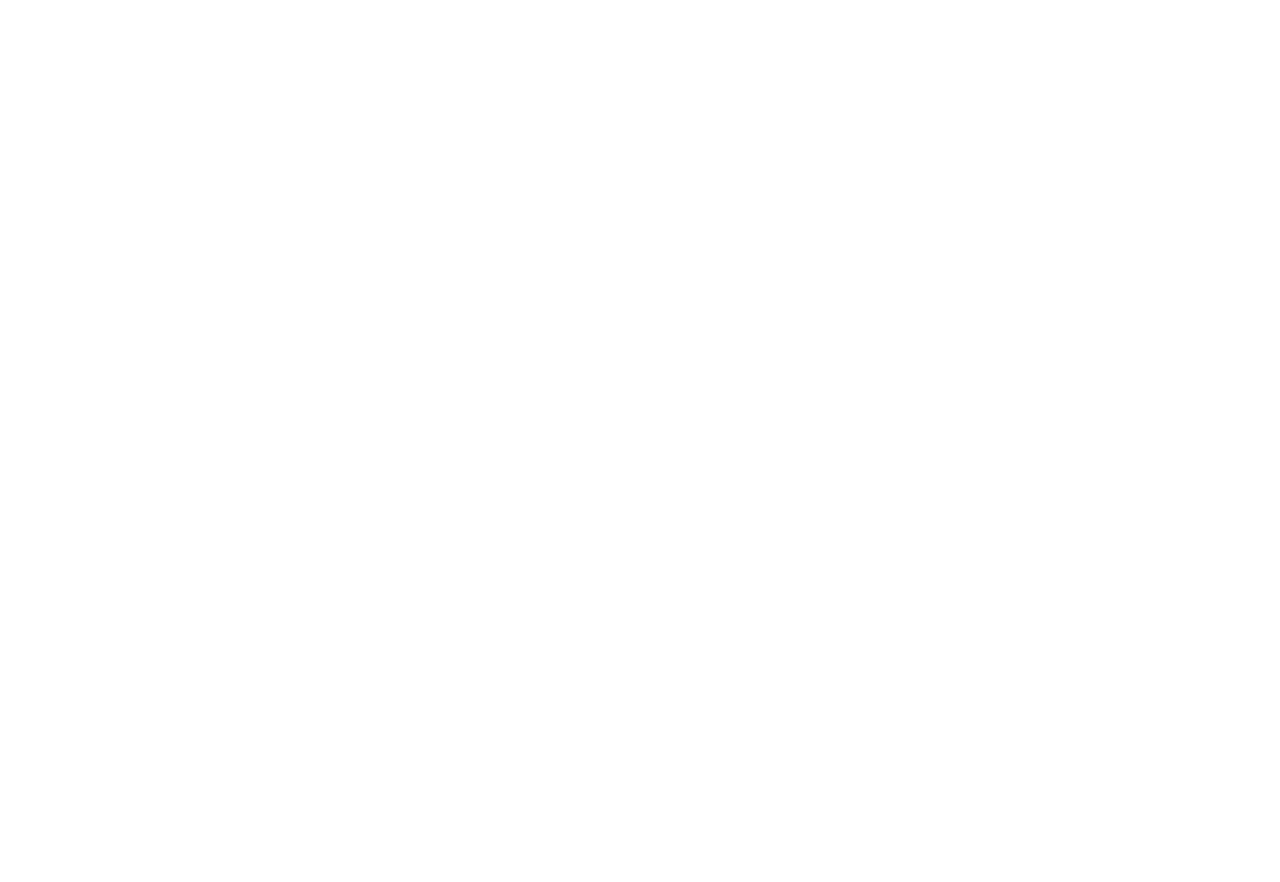
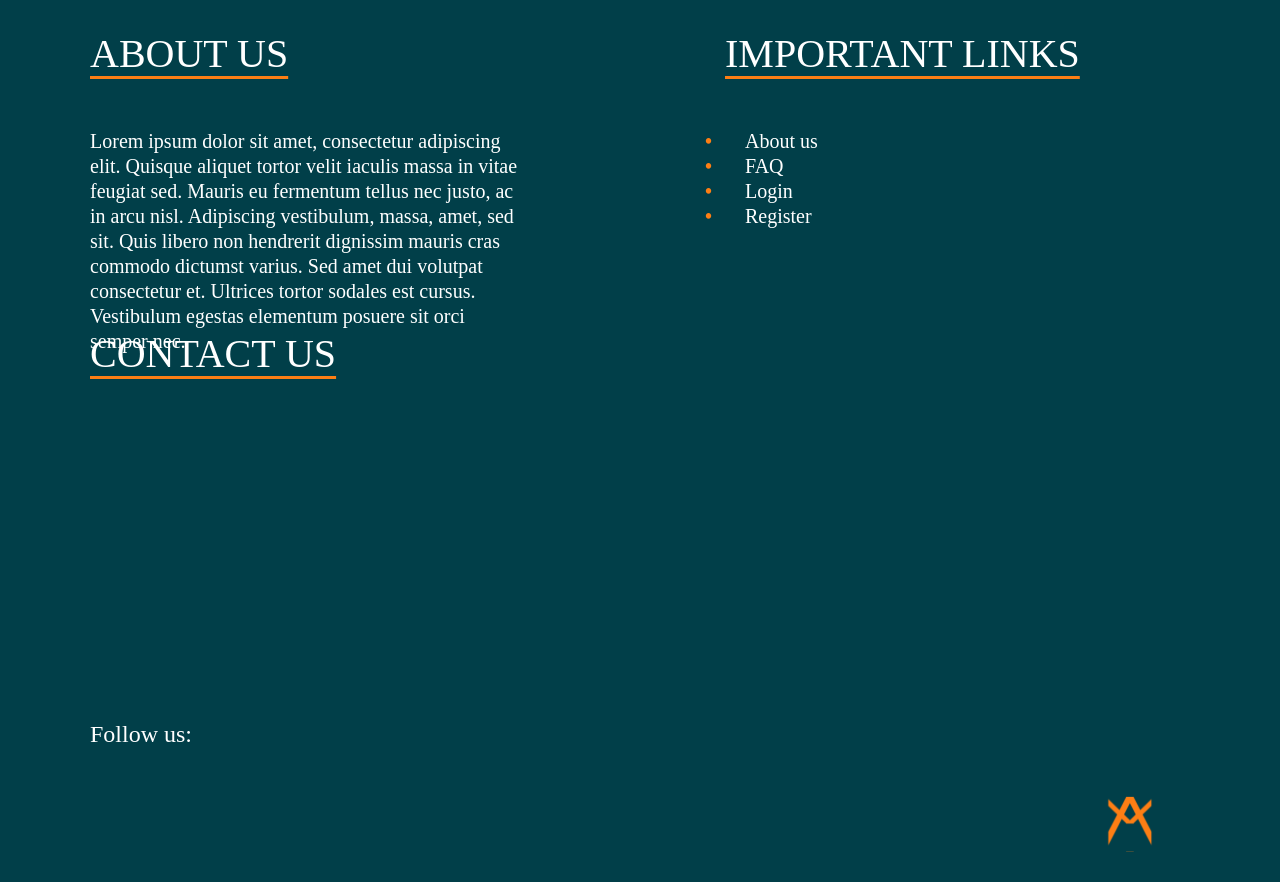
Before and after one commit to alwayswelcom/React_citi_finance, a React (Create React App) app: page / in a window 1280 px wide. Shown: the part 240-1122 px from the top of the page. Before the commit the page ends 800 px from the top, so only its background shows below. Built offline with nearby package versions, Linux system fonts and the light colour scheme.

Commit message:
Add: footer component

```diff
--- a/public/index.html
+++ b/public/index.html
@@ -3,7 +3,7 @@
   <head>
     <meta charset="utf-8" />
     <link rel="icon" href="%PUBLIC_URL%/favicon.png" />
-    <meta name="viewport" content="width=device-width, initial-scale=1" />
+    <meta name="viewport" content="width=device-width, initial-scale=1">
     <meta name="theme-color" content="#000000" />
     <meta
       name="description"
--- a/src/App.css
+++ b/src/App.css
@@ -1,5 +1,6 @@
 .App {
   text-align: center;
+  min-width: 393px;
 }
 
 .App-logo {
@@ -66,3 +67,13 @@
 .bg-dark {
   background-color: #373737;
 }
+
+a:link, :visited {
+  color: white;
+  text-decoration: none;
+}
+
+a:hover {
+  color: #FD7E14;
+  text-decoration: none;
+}
--- a/src/App.tsx
+++ b/src/App.tsx
@@ -2,12 +2,14 @@ import React from 'react';
 import logo from './logo.svg';
 import './App.css';
 
-import Header from './Layouts/Header';
+import Layout from './Layouts';
 
 function App() {
   return (
     <div className="App">
-    <Header />
+    <Layout>
+        Hello
+    </Layout>
     </div>
   );
 }
--- /dev/null
+++ b/src/Layouts/Footer/footer.css
@@ -0,0 +1,101 @@
+.footer {
+    padding: 90px 90px 40px;
+}
+
+.f_content {
+    align-items: center;
+    display: flex;
+    justify-content: space-between;
+    flex-flow: wrap;
+    margin-bottom: 90px;
+}
+
+.f_subcontent {
+    width: 450px;
+    height: 300px;
+    text-align: left;
+    width: 435px;
+    padding-right: 30px;
+}
+
+.f_title {
+    /* border-bottom: 3px solid #FD7E14; */
+    color: white;
+    font-family: Encode Sans Condensed;
+    font-size: 40px;
+    font-weight: 500;
+    line-height: 50px;
+    letter-spacing: 0em;
+    text-align: left;
+    margin-bottom: 50px;
+    text-decoration: underline solid #FD7E14 3px;
+    text-underline-offset: 9px;
+}
+
+.f_main_content {
+    color: white;
+    font-family: Encode Sans Condensed;
+    font-size: 20px;
+    font-weight: 500;
+    line-height: 25px;
+    letter-spacing: 0em;
+    text-align: left;
+
+}
+
+.f_main_content ul, li {
+    /* list-style-image: url('/public/svg/Ellipse.svg'); */
+    color: white;
+    padding: 0;
+    list-style: none;
+    text-decoration-line: none;
+
+}
+
+
+.f_main_content li::before {
+    content: "\2022";
+    color: #FD7E14;
+    font-weight: bold;
+    display: inline-block;
+    width: 2em;
+    margin-left: -1em;
+}
+
+.contactinfo li::before {
+    display: none;
+    width: 2em;
+    margin-left: -1em;
+}
+
+.f_follow {
+    align-items: center;
+    color: white;
+    display: flex;
+    font-family: Encode Sans Condensed;
+    font-size: 24px;
+    font-weight: 500;
+    margin-bottom: 45px;
+    line-height: 30px;
+    letter-spacing: 0em;
+    text-align: left;
+}
+
+.f_bottom {
+    display: flex;
+    justify-content: space-between;
+    padding: 10px;
+}
+
+.f_logo {
+    align-items: center;
+    display: flex;
+    justify-content: end;
+
+    padding-right: 30px;
+}
+
+.f_logo img {
+    width: 62px;
+    height: 60px;
+}
--- /dev/null
+++ b/src/Layouts/Footer/index.tsx
@@ -0,0 +1,62 @@
+import React from "react";
+import './footer.css';
+
+
+
+const Footer = () => {
+    return (
+        <div className="footer bg-darkblue">
+            <div className="f_content">
+                <div className="f_subcontent">
+                    <div className="f_title">
+                        ABOUT US
+                    </div>
+                    <div className="f_main_content">
+                        <p>Lorem ipsum dolor sit amet, consectetur adipiscing elit. Quisque aliquet tortor velit iaculis massa in vitae feugiat sed. Mauris eu fermentum tellus nec justo, ac in arcu nisl. Adipiscing vestibulum, massa, amet, sed sit. Quis libero non hendrerit dignissim mauris cras commodo dictumst varius. Sed amet dui volutpat consectetur et. Ultrices tortor sodales est cursus. Vestibulum egestas elementum posuere sit orci semper nec.</p>
+                    </div>
+                </div>
+                <div className="f_subcontent">
+                    <div className="f_title">IMPORTANT LINKS</div>
+                    <div className="f_main_content">
+                        <ul>
+                            <li>
+                                <a href="about">About us</a>
+                            </li>
+                            <li>
+                                <a href="faq">FAQ</a>
+                            </li>
+                            <li>
+                                <a href="login">Login</a>
+                            </li>
+                            <li>
+                                <a href="register">Register</a>
+                            </li>
+                        </ul>
+                    </div>
+                </div>
+                <div className="f_subcontent">
+                    <div className="f_title">
+                        CONTACT US
+                    </div>
+                    <div className="f_main_content">
+                        <ul className="contactinfo">
+                            <li></li>
+                            <li></li>
+                            <li></li>
+                        </ul>
+                    </div>
+                </div>
+            </div>
+
+            <div className="f_follow">
+                Follow us:
+            </div>
+            <div  className="f_logo" >
+                <img src="svg/APEX LOGO.svg"></img>
+            </div>
+        </div>
+
+    )
+}
+
+export default Footer
--- /dev/null
+++ b/src/Layouts/index.tsx
@@ -0,0 +1,16 @@
+import React from 'react';
+
+import Header from './Header';
+import Footer from './Footer';
+
+function Layout(props: any) {
+  return (
+    <div className="App">
+        <Header />
+        {props.children}
+        <Footer />
+    </div>
+  );
+}
+
+export default Layout;
```
Also changed, not shown: public/svg/Ellipse.svg (added), 1 other file (tests, documents, lock files or other folders).
